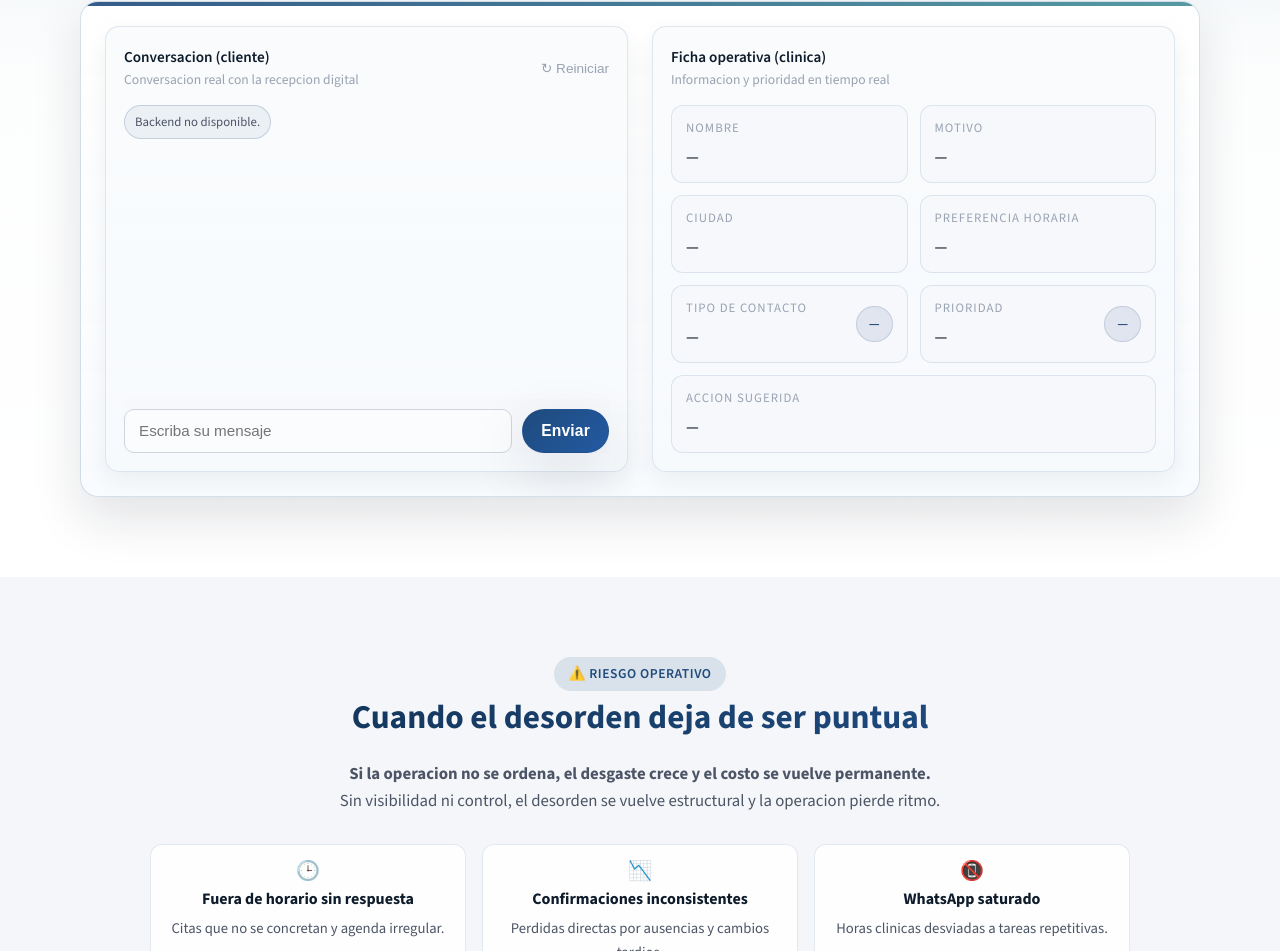
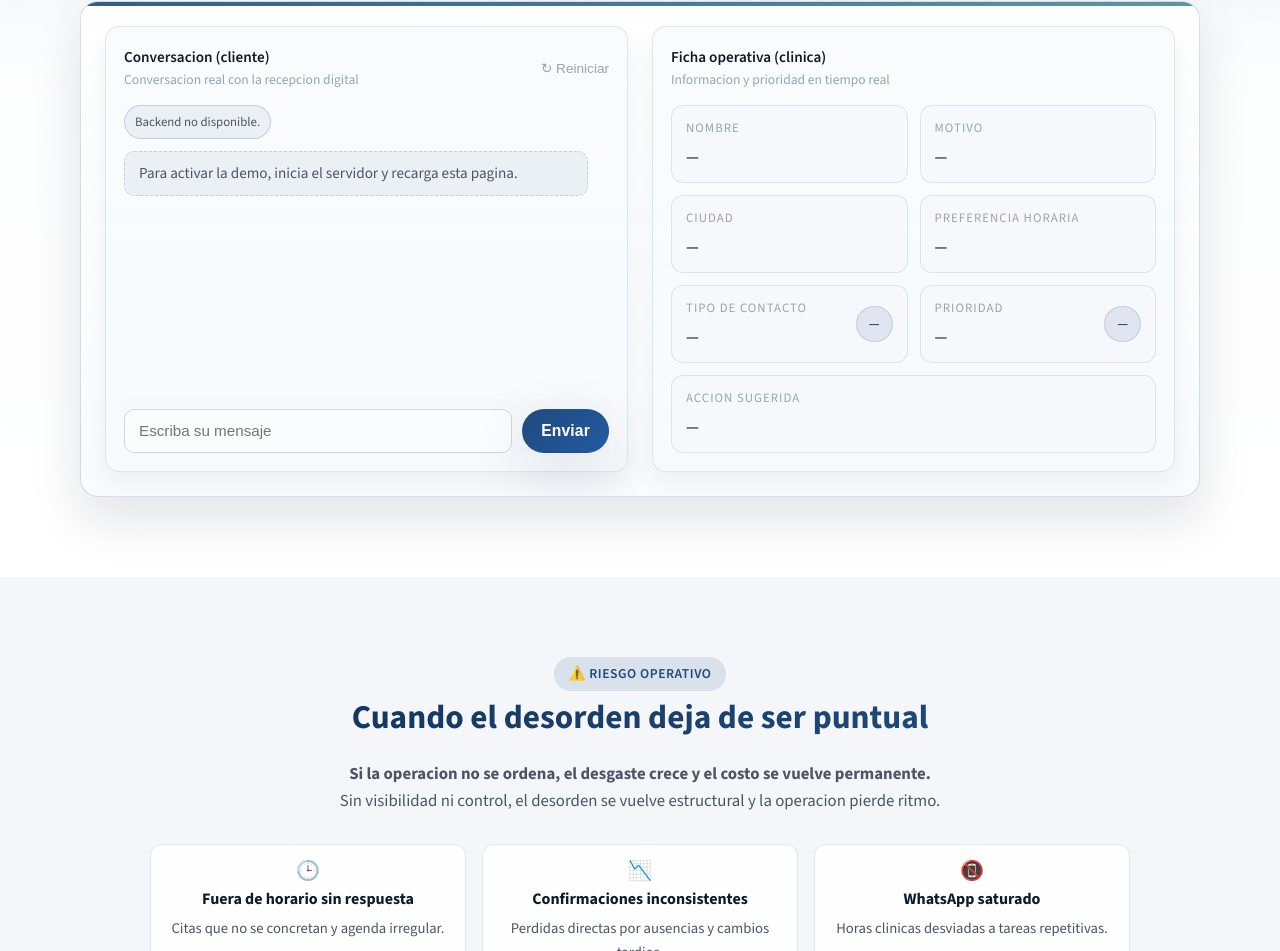
Before and after one commit to autonomia2025/autonomia-suite-landing, a website: page index.html in a window 1280 px wide. Shown: the part 1118-2069 px from the top of the page. Drawn offline with nearby package versions, Linux system fonts and the light colour scheme; no server answers.

Commit message:
UI demo refinada y ajustes visuales

```diff
--- a/index.html
+++ b/index.html
@@ -891,6 +891,19 @@
         width: fit-content;
         max-width: 90%;
         word-break: break-word;
+      }
+
+      .chat-message.notice {
+        width: 100%;
+        max-width: 100%;
+        text-align: left;
+        background: rgba(31, 74, 124, 0.06);
+        color: var(--graphite-500);
+        border: 1px dashed rgba(31, 74, 124, 0.2);
+        border-radius: 10px;
+        margin-left: 0;
+        margin-right: 0;
+        align-self: stretch;
       }
 
       .chat-message.system {
@@ -2111,6 +2124,10 @@
         chatWindow.scrollTop = chatWindow.scrollHeight;
       };
 
+      const appendNotice = (text) => {
+        appendMessage("notice", text);
+      };
+
       const highlightCard = (card) => {
         if (!card) return;
         card.classList.remove("is-highlight");
@@ -2214,6 +2231,7 @@
         } catch (error) {
           chatBanner.style.display = "block";
           chatInput.disabled = true;
+          appendNotice("Para activar la demo, inicia el servidor y recarga esta pagina.");
         }
       };
 
@@ -2235,6 +2253,7 @@
         } catch (error) {
           setTyping(false);
           chatBanner.style.display = "block";
+          appendNotice("No fue posible conectar con la demo en este momento.");
           return;
         }
         setTyping(false);
```
